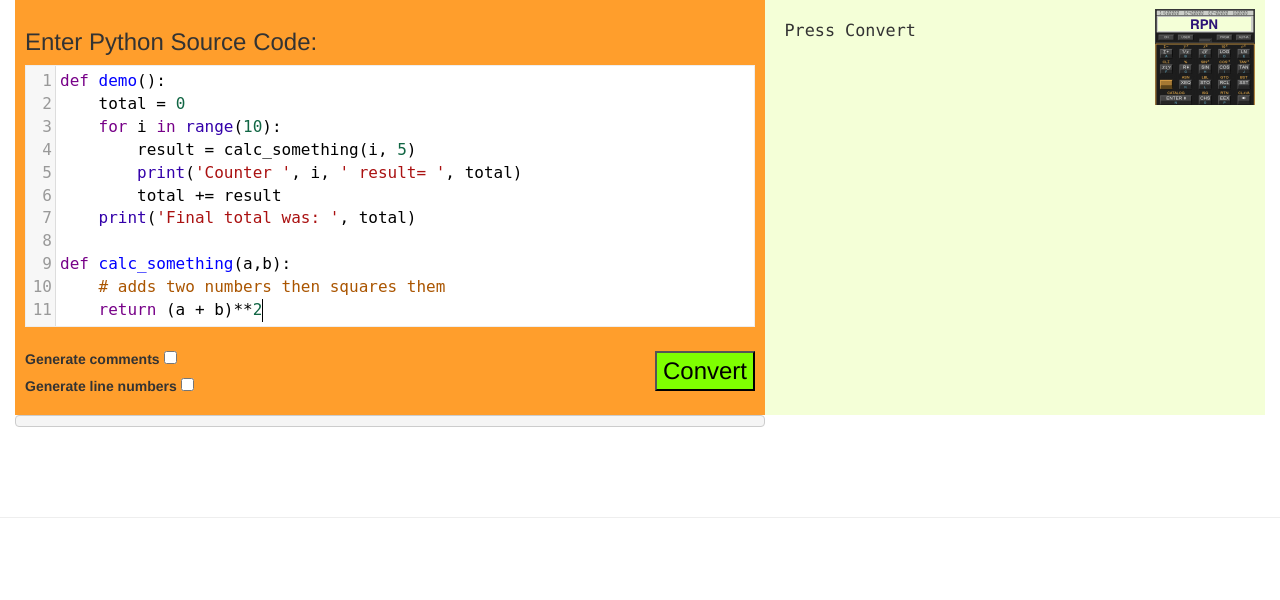
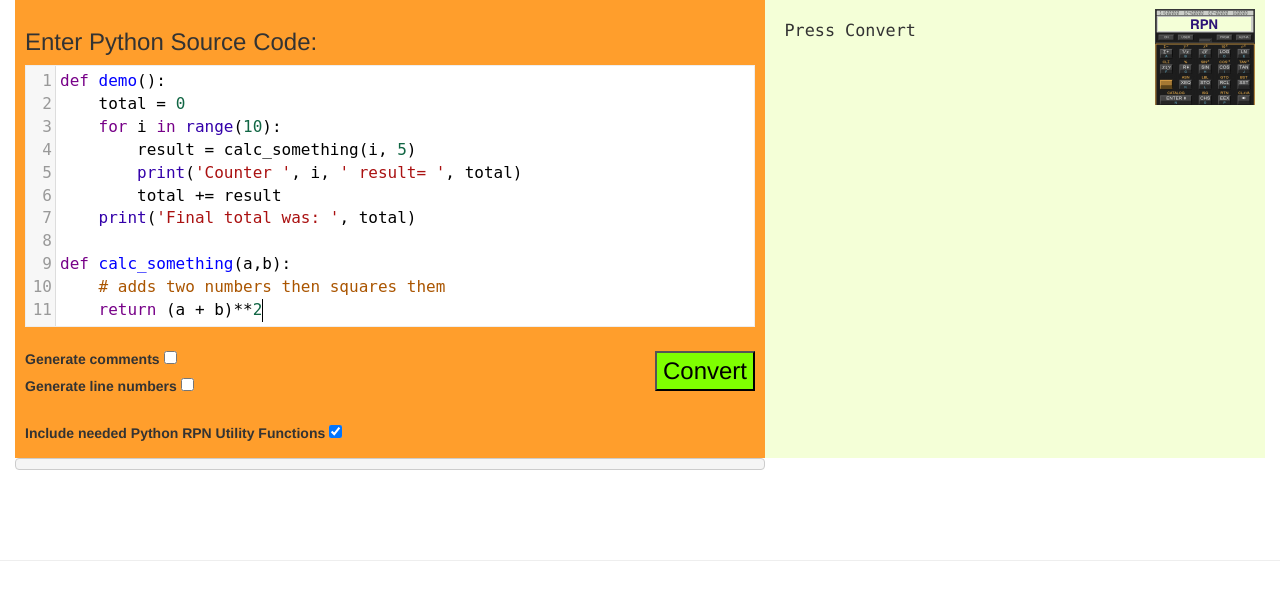
Before and after one commit to abulka/pyrpn, a Flask app: page / in a window 1280 px wide. Shown: the part 134-734 px from the top of the page. Run offline with Flask 2, Linux system fonts and the light colour scheme.

Commit message:
emit_pyrpn_lib option added to front page

```diff
--- a/program.py
+++ b/program.py
@@ -96,7 +96,6 @@ class Program(BaseRpnProgram):
         self.insert(f'XEQ "{func_name}"', comment=comment)
 
     def emit_needed_rpn_templates(self, as_local_labels=True):
-        # return
         if not self.rpn_templates.needed_templates:
             return
 
--- a/server.py
+++ b/server.py
@@ -62,7 +62,7 @@ def index(id=None):
         if form.validate_on_submit():
             spy(form.source.data, form.source.default)
             try:
-                program = parse(form.source.data)
+                program = parse(form.source.data, {'emit_pyrpn_lib': form.emit_pyrpn_lib.data})
                 rpn = program.lines_to_str(comments=form.comments.data, linenos=form.line_numbers.data)
                 rpn_free42 = program.lines_to_str(comments=False, linenos=True)
             except RpnError as e:
@@ -80,11 +80,6 @@ def spy(source, default_source):
     source_trimmed = s
     source_full = f'{line}\n{source}\n{line}'
     log.info(f'main converter converting python code: {source_trimmed}\n{source_full}')
-
-def do(source, comments=True, linenos=True):
-    program = parse(source)
-    rpn = program.lines_to_str(comments=comments, linenos=linenos)
-    return rpn
 
 
 @app.route('/examples')
@@ -231,14 +226,12 @@ def vote_via_email(example):
 
 @app.route('/py-rpn-lib', methods=['GET'])
 def py_rpn_lib():
-    # comments =
     program = Program()
     program.rpn_templates.need_all_templates()
     program.emit_needed_rpn_templates(as_local_labels=False)
-    rpn = program.lines_to_str(comments=True, linenos=True)  # comments=form.comments.data, linenos=form.line_numbers.data)
+    rpn = program.lines_to_str(comments=True, linenos=True)
     rpn_free42 = program.lines_to_str(comments=False, linenos=True)
-    # log.info(f'main converter converting example {example.id} title "{example.title}"')
-    # return jsonify(rpn=rpn, rpn_free42=rpn_free42)
+    log.info('generating standalone RPN support lib')
     return render_template('pyrpnlib.html', rpn=rpn, rpn_free42=rpn_free42, title='PyRpn Support Lib')
 
 @app.route('/help')
@@ -256,7 +249,7 @@ def hello():
 @app.route('/test')
 def test():
     rpn = do()
-    return f'<html><body><pre>{rpn}</pre></body></html>'
+    return f'<html><body><pre>{"hi there"}</pre></body></html>'
 
 
 if __name__ == '__main__':
--- a/server_forms.py
+++ b/server_forms.py
@@ -18,6 +18,7 @@ class ConverterForm(FlaskForm):
     """).strip())
     comments = BooleanField('Generate comments', default=False)
     line_numbers = BooleanField('Generate line numbers', default=False)
+    emit_pyrpn_lib = BooleanField('Include needed Python RPN Utility Functions', default=True)
 
 class ExampleForm(FlaskForm):
     source = TextAreaField('Python Source code', default=dedent("""
--- a/templates/index.html
+++ b/templates/index.html
@@ -22,6 +22,9 @@
                         {{ form.comments.label }} {{ form.comments() }}
                         <br>
                         {{ form.line_numbers.label }} {{ form.line_numbers() }}
+                        <br>
+                        <br>
+                        {{ form.emit_pyrpn_lib.label }} {{ form.emit_pyrpn_lib() }}
                         {{ form.csrf_token }}
                         <br>
                         <!--<a href="/example" id="save_to_examples">Save</a>-->
```
